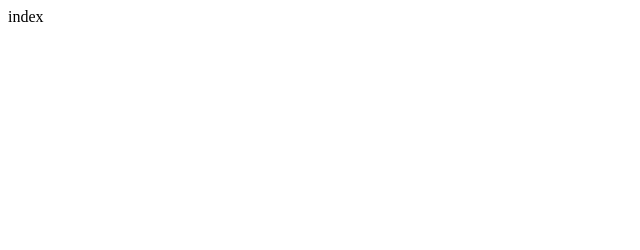
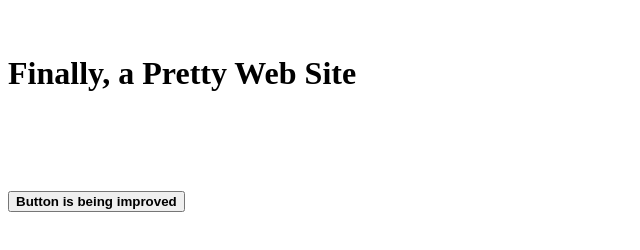
Before and after one commit to Yxbessa/Yxbessa, a plain HTML site: page index.html in a window 1280 px wide. Shown: the whole page, without its empty margins (0-640 px from the left). Drawn offline with Linux system fonts and the light colour scheme.

Commit message:
Update index.html

```diff
--- a/index.html
+++ b/index.html
@@ -1 +1,18 @@
-index
+<!DOCTYPE html>
+<html>
+    <head>
+        <link rel="stylesheet" href="Aesthetics.css">
+    </head>
+    <body>
+        <title> PRETTY WEBSITE
+        </title>
+        <P><br></P>
+        <h1><strong>Finally, a Pretty Web Site</strong></h1>
+        <h6>
+            <br>
+        </h6><h6>
+            <br>
+        </h6>
+        <button><strong>Button is being improved</strong></button>
+    </body>
+    </html>
```
